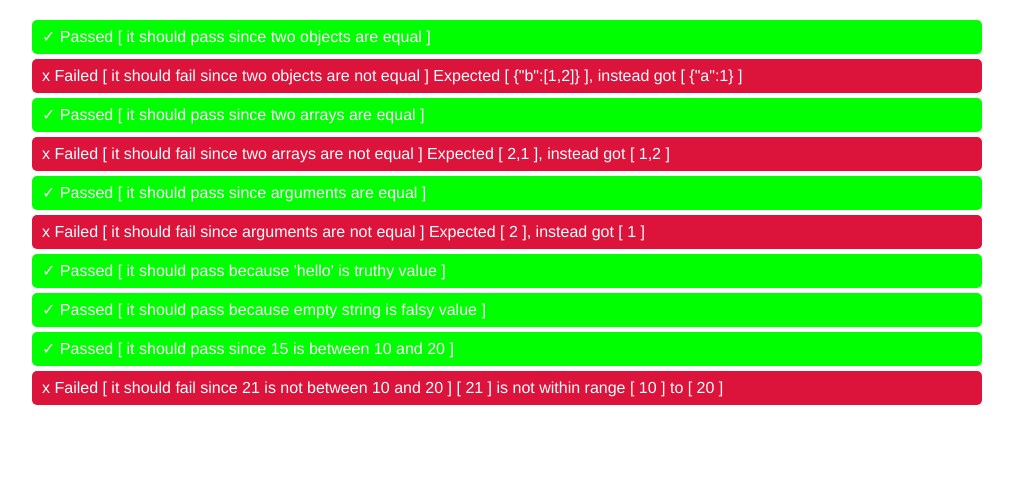
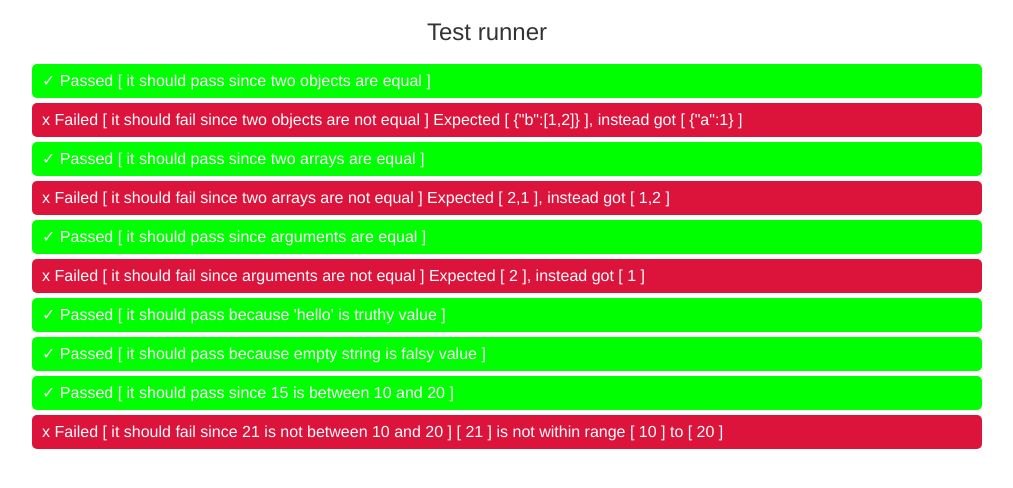
Before and after one commit to marcoroganovic/test-toy, a plain HTML site: page index.html in a window 1280 px wide. Shown: the whole page, without its empty margins (153-1166 px from the left). Drawn offline with Linux system fonts and the light colour scheme.

Commit message:
make DOM output prettier

```diff
--- a/index.html
+++ b/index.html
@@ -7,6 +7,7 @@
     <link href="main.css" rel="stylesheet" />
   </head>
   <body>
+    <h2 class="title">Test runner</h2>
     <ul id="container">
     </ul>
 
--- a/main.css
+++ b/main.css
@@ -5,6 +5,8 @@ body {
   font-weight: 300;
   color: #333;
 }
+
+
 
 ul {
   list-style: none;
@@ -15,6 +17,11 @@ li {
   margin: 5px;
   border-radius: 5px;
   color: white;
+}
+
+.title {
+  text-align: center;
+  font-weight: 100;
 }
 
 #container {
```
